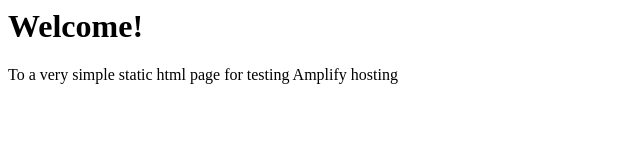
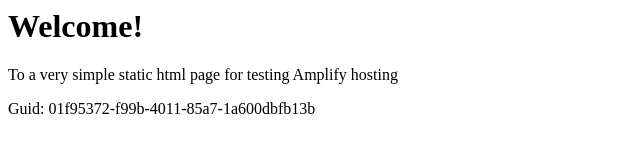
Before and after one commit to aws-aemilia-sfo/Github-PR-Commit-Integration-Test-DoNotTouch-v1-prod-us-west-1, a website: page src/index.html in a window 1280 px wide. Shown: the whole page, without its empty margins (0-640 px from the left). Drawn offline with Linux system fonts and the light colour scheme.

Commit message:
commit from integ tests

```diff
--- a/src/index.html
+++ b/src/index.html
@@ -1,3 +1,5 @@
+
+
 <html lang="en">
 
 <head>
@@ -10,6 +12,6 @@
 <body>
     <h1>Welcome!</h1>
     <p>To a very simple static html page for testing Amplify hosting</p>
-</body>
+    <p>Guid: 01f95372-f99b-4011-85a7-1a600dbfb13b</p></body>
 
 </html>
```
